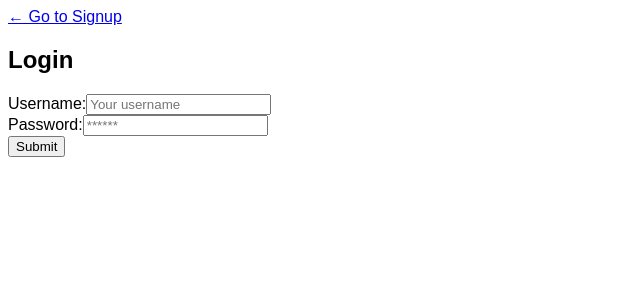
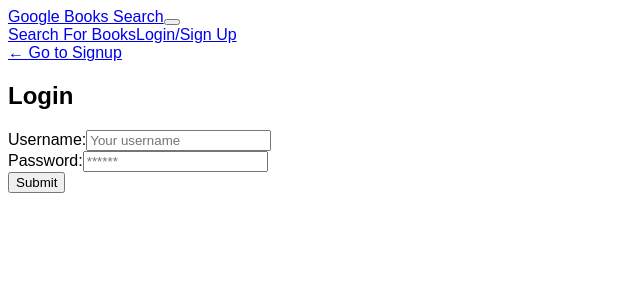
Before and after one commit to Nietru/Book-Mark, a React (Create React App) app in the folder client/: page / in a window 1280 px wide. Shown: the top 300 px of the page, without its empty margins (0-640 px from the left). Built offline with nearby package versions, Linux system fonts and the light colour scheme.

Commit message:
added navbar functionality with logout

```diff
--- a/client/src/App.js
+++ b/client/src/App.js
@@ -1,10 +1,11 @@
 import React from "react";
 import { BrowserRouter as Router, Routes, Route } from "react-router-dom";
 import { ApolloClient, ApolloProvider, InMemoryCache } from "@apollo/client";
+import AppNavbar from "./components/Navbar";
 import SearchBooks from "./pages/SearchBooks";
 import Login from "./pages/Login";
 import Profile from "./pages/Profile";
-import Signup from "./pages/Signup";
+import SignUp from "./pages/SignUp";
 
 const client = new ApolloClient({
   uri: "/graphql",
@@ -15,14 +16,17 @@
   return (
     <ApolloProvider client={client}>
       <Router>
+        <>
+          <AppNavbar></AppNavbar>
           <div className="flex-column justify-center align-center min-100-vh bg-primary">
             <Routes>
               <Route path="/" element={<Login />} />
               <Route path="/user/:id" element={<Profile />} />
-            <Route path="/signup" element={<Signup />} />
+              <Route path="/signUp" element={<SignUp />} />
               <Route path="/searchBooks" element={<SearchBooks />} />
             </Routes>
           </div>
+        </>
       </Router>
     </ApolloProvider>
   );
--- a/client/src/components/Navbar.js
+++ b/client/src/components/Navbar.js
@@ -1,3 +1,83 @@
 // will be on all pages
 // TODO: add logout button
 // Put searchbooks in navbar
+import React, { useState } from "react";
+import { Link } from "react-router-dom";
+import { Navbar, Nav, Container, Modal, Tab } from "react-bootstrap";
+import SignUp from "../pages/SignUp";
+import Login from "../pages/Login";
+
+import Auth from "../utils/auth";
+
+const AppNavbar = () => {
+  // set modal display state
+  const [showModal, setShowModal] = useState(false);
+
+  return (
+    <>
+      <Navbar bg="dark" variant="dark" expand="lg">
+        <Container fluid>
+          <Navbar.Brand as={Link} to="/">
+            Google Books Search
+          </Navbar.Brand>
+          <Navbar.Toggle aria-controls="navbar" />
+          <Navbar.Collapse id="navbar" className="d-flex flex-row-reverse">
+            <Nav className="ml-auto d-flex">
+              <Nav.Link as={Link} to="/">
+                Search For Books
+              </Nav.Link>
+              {/* if user is logged in show saved books and logout */}
+              {Auth.loggedIn() ? (
+                <>
+                  <Nav.Link as={Link} to="/saved">
+                    See Your Reviews
+                  </Nav.Link>
+                  <Nav.Link onClick={Auth.logout}>Logout</Nav.Link>
+                </>
+              ) : (
+                <Nav.Link onClick={() => setShowModal(true)}>
+                  Login/Sign Up
+                </Nav.Link>
+              )}
+            </Nav>
+          </Navbar.Collapse>
+        </Container>
+      </Navbar>
+      {/* set modal data up */}
+      <Modal
+        size="lg"
+        show={showModal}
+        onHide={() => setShowModal(false)}
+        aria-labelledby="signup-modal"
+      >
+        {/* tab container to do either signup or login component */}
+        <Tab.Container defaultActiveKey="login">
+          <Modal.Header closeButton>
+            <Modal.Title id="signup-modal">
+              <Nav variant="pills">
+                <Nav.Item>
+                  <Nav.Link eventKey="login">Login</Nav.Link>
+                </Nav.Item>
+                <Nav.Item>
+                  <Nav.Link eventKey="signup">Sign Up</Nav.Link>
+                </Nav.Item>
+              </Nav>
+            </Modal.Title>
+          </Modal.Header>
+          <Modal.Body>
+            <Tab.Content>
+              <Tab.Pane eventKey="login">
+                <Login handleModalClose={() => setShowModal(false)} />
+              </Tab.Pane>
+              <Tab.Pane eventKey="signup">
+                <SignUp handleModalClose={() => setShowModal(false)} />
+              </Tab.Pane>
+            </Tab.Content>
+          </Modal.Body>
+        </Tab.Container>
+      </Modal>
+    </>
+  );
+};
+
+export default AppNavbar;
```
Lines whose indentation alone changed are shown as unchanged.
